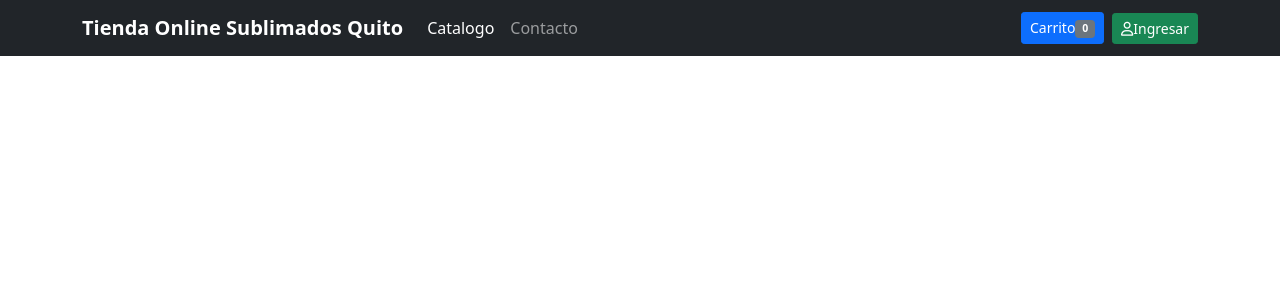
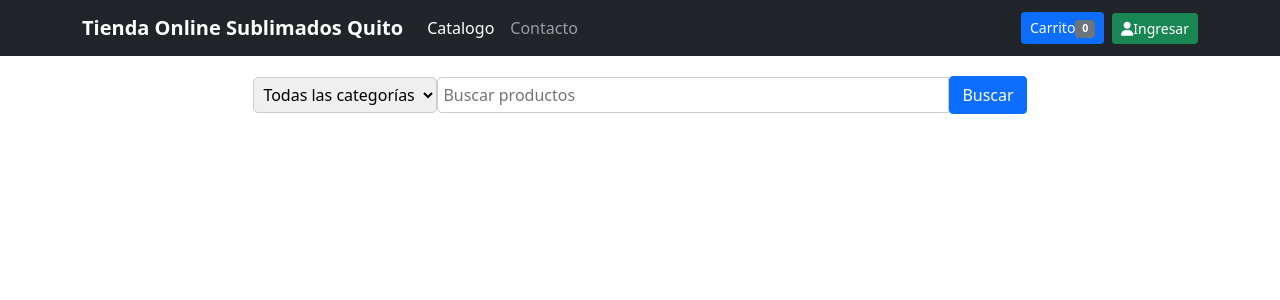
Before and after one commit to kevin123-web/Complexivo-Proyecto, a PHP site: page /complexivo/ in a window 1280 px wide. Shown: the top 300 px of the page. Run offline with PHP 8.4, Linux system fonts and the light colour scheme; tables that the repository leaves empty or names only in its code hold one stand-in row (values such as "Sample post").

Commit message:
funcionando

```diff
--- a/complexivo/class/clientFunctions.php
+++ b/complexivo/class/clientFunctions.php
@@ -199,5 +199,3 @@
     }
     return 0;
 }
-
-// roles admin
--- a/complexivo/createProduct.php
+++ b/complexivo/createProduct.php
@@ -55,7 +55,7 @@
             <div class="collapse navbar-collapse" id="navbarHeader">
                 <ul class="navbar-nav me-auto mb-2 mb-lg-0">
                     <li class="nav-item">
-                        <a href="index.php" class="nav-link active">Catalogo</a>
+                        <a href="admin.php" class="nav-link active">Catalogo</a>
                     </li>
 
                     <li class="nav-item">
--- /dev/null
+++ b/complexivo/css/category.css
@@ -0,0 +1,11 @@
+
+select {
+    border: 1px solid #ccc;
+    padding: 5px;
+    font-size: 16px;
+    border-radius: 5px;
+}
+option {
+    padding: 5px;
+    font-size: 16px;
+}
--- /dev/null
+++ b/complexivo/css/search.css
@@ -0,0 +1,13 @@
+form {
+    display: flex;
+    justify-content: center;
+    align-items: center;
+    margin-top: 20px;
+  }
+
+  input[type="text"] {
+    padding: 5px;
+    border-radius: 5px 0 0 5px;
+    border: 1px solid #ccc;
+    width: 40%;
+  }
--- a/complexivo/details.php
+++ b/complexivo/details.php
@@ -77,7 +77,6 @@
 
 <body>
     <?php include 'menu.php'; ?>
-
     <main>
         <div class="container">
             <div class="row">
--- a/complexivo/index.php
+++ b/complexivo/index.php
@@ -5,9 +5,36 @@
 $db = new Database();
 $con = $db->conectar();
 
-$sql =  $con->prepare("SELECT id, name , price FROM products WHERE activo=1");
+
+if (isset($_POST['buscar'])) {
+    // Obtenemos el valor del campo de búsqueda y de la categoría seleccionada
+    $busqueda = $_POST['busqueda'];
+    $categoria = $_POST['categoria'];
+
+    // Preparamos la consulta SQL para buscar los productos que coincidan con el término de búsqueda y la categoría seleccionada
+    $sql = $con->prepare("SELECT id, name, price, discount FROM products WHERE activo=1 AND name LIKE '%$busqueda%'");
+    if (!empty($categoria)) {
+        $sql = $con->prepare("SELECT id, name, price, discount FROM products WHERE activo=1 AND id_categoria = '$categoria' AND name LIKE '%$busqueda%'");
+    }
+
     $sql->execute();
     $resultado = $sql->fetchAll(PDO::FETCH_ASSOC);
+} else {
+    // Si no se ha enviado el formulario de búsqueda, mostramos todos los productos de la categoría seleccionada
+    $sql = $con->prepare("SELECT id, name, price, discount FROM products WHERE activo=1");
+    if (!empty($categoria)) {
+        $sql = $con->prepare("SELECT id, name, price, discount FROM products WHERE activo=1 AND id_categoria = '$categoria'");
+    }
+
+    $sql->execute();
+    $resultado = $sql->fetchAll(PDO::FETCH_ASSOC);
+}
+
+
+
+
+
+
 
 //session_destroy();
 
@@ -23,18 +50,40 @@
     <meta http-equiv="X-UA-Compatible" content="IE=edge">
     <meta name="viewport" content="width=device-width, initial-scale=1.0">
     <title>Tienda Online</title>
-
     <link href="https://cdn.jsdelivr.net/npm/bootstrap@5.1.3/dist/css/bootstrap.min.css" rel="stylesheet" integrity="sha384-1BmE4kWBq78iYhFldvKuhfTAU6auU8tT94WrHftjDbrCEXSU1oBoqyl2QvZ6jIW3" crossorigin="anonymous">
     <link rel="stylesheet" href="css/styles.css">
+    <link rel="stylesheet" href="css/search.css">
+    <link rel="stylesheet" href="css/category.css">
     <link rel="stylesheet" href="css/fontawesome-free-6.3.0-web/css/all.min.css">
+    <script src="https://ajax.googleapis.com/ajax/libs/jquery/3.6.0/jquery.min.js"></script>
 </head>
 
 <body>
     <?php include 'menu.php'; ?>
 
+
+
     <!--contenido-->
     <main>
+        <form method="POST" action="index.php">
+            <select name="categoria">
+                <option value="">Todas las categorías</option>
+                <?php
+                $sql = $con->prepare("SELECT id, name FROM categories");
+                $sql->execute();
+                $categorias = $sql->fetchAll(PDO::FETCH_ASSOC);
+                foreach ($categorias as $categoria) {
+                    echo '<option value="' . $categoria['id'] . '">' . $categoria['name'] . '</option>';
+                }
+                ?>
+            </select>
+            <input type="text" name="busqueda" placeholder="Buscar productos">
+            <button type="submit" name="buscar" class="btn btn-primary">Buscar</button>
+        </form>
+
+
         <div class="container">
+
             <div class="row row-cols-1 row-cols-sm-2 row-cols-md-3 g-3">
                 <?php foreach ($resultado as $row) { ?>
                     <div class="col">
@@ -50,7 +99,20 @@
                             <img src="<?php echo $images; ?>">
                             <div class="card-body">
                                 <h5 class="card-title"><?php echo $row['name']; ?></h5>
-                                <p class="card-text">$ <?php echo number_format($row['price'], 2, '.', ',') ?></p>
+                                <?php $price_desc = $row['price'] - (($row['price']  * $row['discount']) / 100); ?>
+                                <p class="card-text"><?php if ($row['discount'] > 0) { ?>
+                                <p><del><?php echo MONEDA . number_format($row['price'], 2, '.', ','); ?></del></p>
+                                <h5>
+                                    <?php echo MONEDA . number_format($price_desc, 2, '.', ','); ?>
+                                    <small class="text-success"><?php echo $row['discount'] ?>% descuento</small>
+                                </h5>
+                            <?php } else { ?>
+                                <h5>
+                                    <p><?php echo MONEDA . number_format($row['price'], 2, '.', ','); ?></p>
+
+                                    <small class="text-success"><?php echo $row['discount'] ?>% descuento</small>
+                                </h5>
+                            <?php } ?></p>
 
                             <div class="d-flex justify-content-between align-items-center">
                                 <div class="btn-group">
@@ -90,7 +152,6 @@
                 })
         }
     </script>
-
 </body>
 
 </html>
--- a/complexivo/list_checkout.php
+++ b/complexivo/list_checkout.php
@@ -43,7 +43,6 @@
 <body>
     <?php include 'menu.php'; ?>
 
-
     <!--contenido-->
     <main>
         <div class="container">
@@ -78,7 +77,7 @@
                                     <td><?php echo $name; ?></td>
                                     <td><?php echo MONEDA . number_format($price_desc, 2, '.', ','); ?></td>
                                     <td>
-                                        <input type="number" min="1" max="10" step="1" value="<?php echo $quantity ?>" size="5" id="cantidad_<?php echo $_id; ?>" onchange="actualizaCantidad(this.value , <?php echo $_id; ?>)">
+                                        <input type="number" min="1" max="12" step="1" value="<?php echo $quantity ?>" size="5" id="cantidad_<?php echo $_id; ?>" onchange="actualizaCantidad(this.value , <?php echo $_id; ?>)">
                                     </td>
                                     <td>
                                         <div id="subtotal_<?php echo $_id; ?>" name="subtotal[]"><?php echo MONEDA . number_format($subtotal, 2, '.', ','); ?></div>
--- a/complexivo/menu.php
+++ b/complexivo/menu.php
@@ -25,15 +25,15 @@
                 <?php if (isset($_SESSION['user_id'])) { ?>
                     <div class="dropdown">
                         <button class="btn btn-success btn-sm dropdown-toggle" type="button" id="btn_session" data-bs-toggle="dropdown" aria-expanded="false">
-                        <i class="fa-regular fa-user"></i><?php echo $_SESSION['user_name']; ?></a>
+                            <i class="fa-regular fa-user"></i><?php echo $_SESSION['user_name']; ?></a>
                         </button>
                         <ul class="dropdown-menu" aria-labelledby="btn_session">
-                        <li><a class="dropdown-item" href="history.php">Mis compras</a></li>
+                            <li><a class="dropdown-item" href="history.php">Mis compras</a></li>
                             <li><a class="dropdown-item" href="logout.php">Cerrar Sesión</a></li>
                         </ul>
                     </div>
                 <?php } else { ?>
-                    <a href="login.php" class="btn btn-success btn-sm "><i class="fa-regular fa-user"></i></i>Ingresar</a>
+                    <a href="login.php" class="btn btn-success btn-sm "><i class="fa-solid fa-user"></i></i>Ingresar</a>
                 <?php } ?>
             </div>
         </div>
```
Also changed, not shown: complexivo/admin.php (+4 -4 lines), complexivo/images/productos/10/OIP.jpg (added), complexivo/images/productos/10/descarga (1).jpg (added), complexivo/images/productos/10/descarga.jpg (added), complexivo/images/productos/10/laptop.jpg (added). Lines whose indentation alone changed are shown as unchanged.
